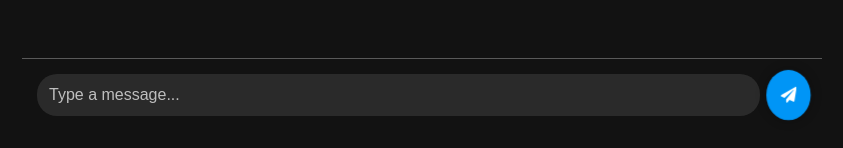
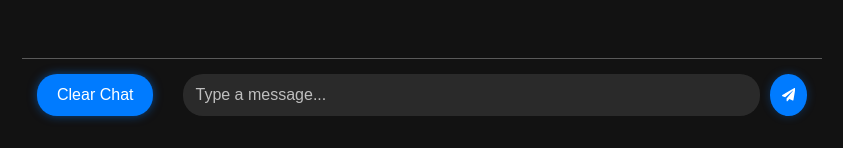
Before and after one commit to Soham109/QuestAI, a Next.js app: page /chatbot in a window 1280 px wide. Shown: the part 649-797 px from the top of the page, without its empty margins (38-881 px from the left). Built offline with nearby package versions, Linux system fonts and the light colour scheme.

Commit message:
Update chatbot.js

```diff
--- a/pages/chatbot.js
+++ b/pages/chatbot.js
@@ -2,10 +2,13 @@
 
 import React, { useEffect, useState, useRef } from "react";
 import Spline from '@splinetool/react-spline';
-import styled, { keyframes } from 'styled-components';
+import styled from 'styled-components';
 import { FaPaperPlane, FaEdit, FaTrashAlt } from 'react-icons/fa';
-import { AzureOpenAI } from "openai";
-import { DefaultAzureCredential, getBearerTokenProvider } from "@azure/identity";
+import Cookies from 'js-cookie';
+
+const HOME_CHAT_COOKIE = 'home_chat';
+
+
 
 const ChatContainer = styled.div`
   display: flex;
@@ -61,7 +64,7 @@ const Message = styled.div`
   transition: background 0.3s, transform 0.3s;
 
   &:hover {
-    background: ${(props) => (props.isUser ? 'linear-gradient(45deg, #0056b3, #003f7f)' : 'linear-gradient(45deg, #8e44ad, #6f2b7d)')};
+    background: ${(props) => (props.isUser ? 'linear-gradient(45deg, #0095f6, #007bb5)' : 'linear-gradient(45deg, #ff66cc, #b03e99)')};
     transform: translateY(-2px);
   }
 
@@ -75,6 +78,24 @@ const Footer = styled.div`
   padding: 15px;
   display: flex;
   border-top: 1px solid rgba(255, 255, 255, 0.3);
+`;
+
+const NewChatButton = styled.button`
+  padding: 10px 20px;
+  background-color: #007BFF;
+  color: white;
+  border: none;
+  border-radius: 20px;
+  cursor: pointer;
+  font-size: 16px;
+  box-shadow: 0px 0px 10px rgba(0, 123, 255, 0.5);
+  transition: background-color 0.3s, transform 0.3s;
+  margin-right: 30px;
+
+  &:hover {
+    background-color: #0056b3;
+    transform: translateY(-2px);
+  }
 `;
 
 const Input = styled.input`
@@ -91,16 +112,10 @@ const Input = styled.input`
   }
 `;
 
-const sendIconAnimation = keyframes`
-  0% { transform: scale(1); }
-  50% { transform: scale(1.2); }
-  100% { transform: scale(1); }
-`;
-
 const SendButton = styled.button`
   margin-left: 10px;
   padding: 12px;
-  background-color: #0095f6;
+  background-color: #007BFF;
   color: white;
   border: none;
   border-radius: 50%;
@@ -108,11 +123,10 @@ const SendButton = styled.button`
   display: flex;
   align-items: center;
   justify-content: center;
-  box-shadow: 0px 0px 10px rgba(0, 0, 0, 0.3);
-  animation: ${sendIconAnimation} 1s infinite ease-in-out;
+  box-shadow: 0px 0px 10px rgba(0, 123, 255, 0.3);
 
   &:hover {
-    background-color: #007bb5;
+    background-color: #0056b3;
     box-shadow: 0px 0px 15px rgba(0, 123, 255, 0.7);
   }
 `;
@@ -144,10 +158,25 @@ const Actions = styled.div`
 `;
 
 const Home = () => {
-  const [messages, setMessages] = useState([{ text: 'Hello, how can I assist you today?', isUser: false }]);
+  const [messages, setMessages] = useState([]);
   const [input, setInput] = useState('');
   const [editIndex, setEditIndex] = useState(null);
   const messageAreaRef = useRef(null);
+
+  useEffect(() => {
+
+    const savedMessages = Cookies.get(HOME_CHAT_COOKIE);
+    if (savedMessages) {
+      setMessages(JSON.parse(savedMessages));
+    } else {
+      setMessages([{ text: 'Hello, how can I assist you today?', isUser: false }]);
+    }
+  }, []);
+
+  useEffect(() => {
+
+    Cookies.set(HOME_CHAT_COOKIE, JSON.stringify(messages), { expires: 365 });
+  }, [messages]);
 
   const sendMessage = async () => {
     if (input.trim()) {
@@ -157,7 +186,7 @@ const Home = () => {
 
       setMessages(updatedMessages);
       setInput('');
-      setEditIndex(null); // Clear edit index after sending
+      setEditIndex(null);
 
       console.log("Messages after sending:", updatedMessages);
 
@@ -170,6 +199,7 @@ const Home = () => {
       sendMessage();
     }
   };
+
   const fetchAzureResponse = async (message) => {
     try {
       const conversation = messages.map(msg => ({
@@ -181,7 +211,7 @@ const Home = () => {
       const response = await fetch("https://openrouter.ai/api/v1/chat/completions", {
         method: "POST",
         headers: {
-          "Authorization": `Bearer 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`, // Replace with your actual API key
+          "Authorization": `Bearer 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`,
           "Content-Type": "application/json"
         },
         body: JSON.stringify({
@@ -200,7 +230,6 @@ const Home = () => {
       const data = await response.json();
       const reply = data.choices[0]?.message?.content || "Sorry, I didn't get that.";
 
-      // Update the messages state with the AI's response
       setMessages(prevMessages => [
         ...prevMessages,
         { text: reply, isUser: false }
@@ -208,6 +237,11 @@ const Home = () => {
     } catch (error) {
       console.error("Error fetching response from API:", error);
     }
+  };
+
+  const startNewChat = () => {
+    setMessages([{ text: 'Hello, how can I assist you today?', isUser: false }]);
+    Cookies.remove(HOME_CHAT_COOKIE);
   };
 
   useEffect(() => {
@@ -225,6 +259,7 @@ const Home = () => {
   const deleteMessage = (index) => {
     setMessages(messages.filter((_, i) => i !== index));
   };
+
   return (
     <main>
       <Spline
@@ -250,7 +285,9 @@ const Home = () => {
             </Message>
           ))}
         </MessageArea>
+
         <Footer>
+          <NewChatButton onClick={startNewChat}>Clear Chat</NewChatButton>
           <Input
             value={input}
             onChange={(e) => setInput(e.target.value)}
```
